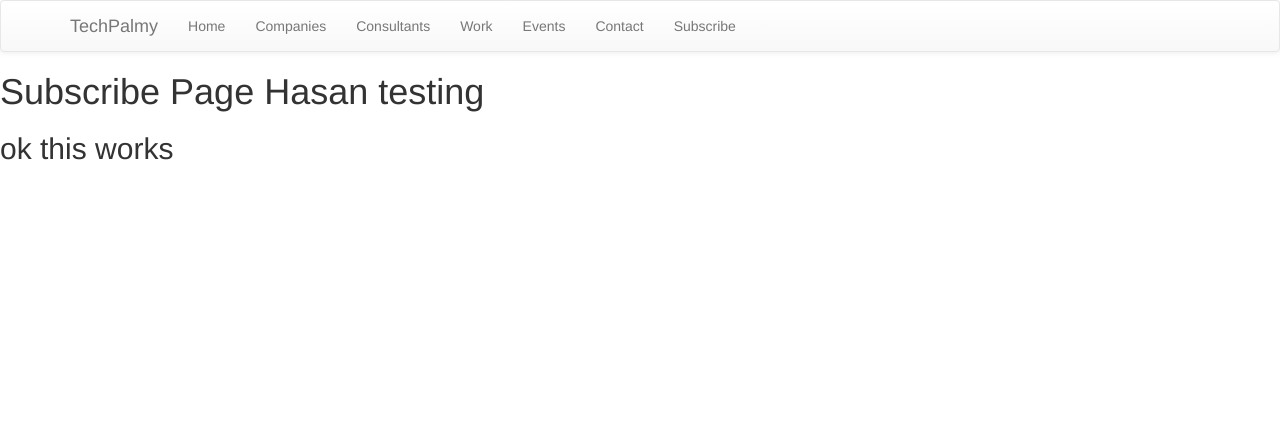
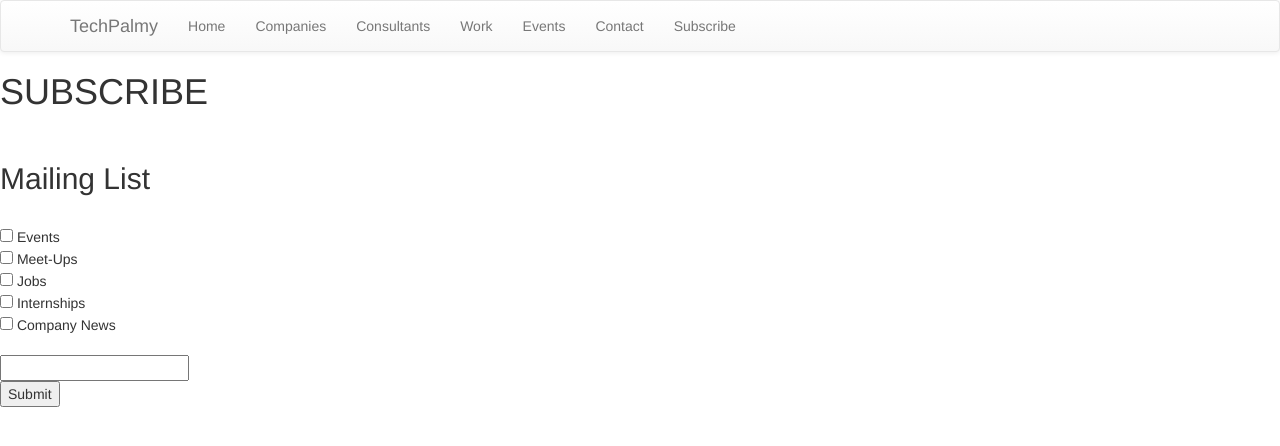
Before and after one commit to saiancha1/cautious-waddle, a React (Create React App) app in the folder ClientApp/: page /subscribe in a window 1280 px wide. Shown: the top 446 px of the page. Built offline with nearby package versions, Linux system fonts and the light colour scheme.

Commit message:
Starting Subscribe Page. Moving it to new folder Subscribe. Also Created Subscribe CSS page in folder. Modified App.js to render Subsribe page from new location.

```diff
--- a/ClientApp/src/App.js
+++ b/ClientApp/src/App.js
@@ -8,7 +8,7 @@ import Consultants from './components/Consultants';
 import Work from './components/Work';
 import Events from './components/Events';
 import Contact from './components/Contact';
-import Subscribe from './components/Subscribe';
+import Subscribe from './components/Subscribe/Subscribe';
 import Login from './components/Login';
 
 const App = () => (
--- a/ClientApp/src/components/Subscribe.js
+++ /dev/null
@@ -1,10 +0,0 @@
-import React from 'react';
-
-const Subscribe = () => (
-  <div>
-    <h1>Subscribe Page Hasan testing</h1>
-    <h2> ok this works </h2>
-  </div>
-);
-
-export default Subscribe;
--- /dev/null
+++ b/ClientApp/src/components/Subscribe/Subscribe.js
@@ -0,0 +1,23 @@
+import React from 'react';
+
+const Subscribe = () => (
+  <div>
+    <h1>SUBSCRIBE</h1>
+    <br></br>
+    <h2>Mailing List</h2>
+    <br></br>
+    <form action="insertpage server side" method="post">
+    <input type="checkbox" name="check1"></input> Events<br></br>
+    <input type="checkbox" name="check2"></input> Meet-Ups<br></br>
+    <input type="checkbox" name="check3"></input> Jobs<br></br>
+    <input type="checkbox" name="check4"></input> Internships<br></br>
+    <input type="checkbox" name="check5"></input> Company News<br></br>
+    <br></br>
+    <input type="email" name="emailfield"/>
+    <br></br>
+    <input type="submit" name="subsubmit"/>
+    </form>
+  </div>
+);
+
+export default Subscribe;
```
Also changed, not shown: ClientApp/src/components/Subscribe/Subscribe.css (added).
